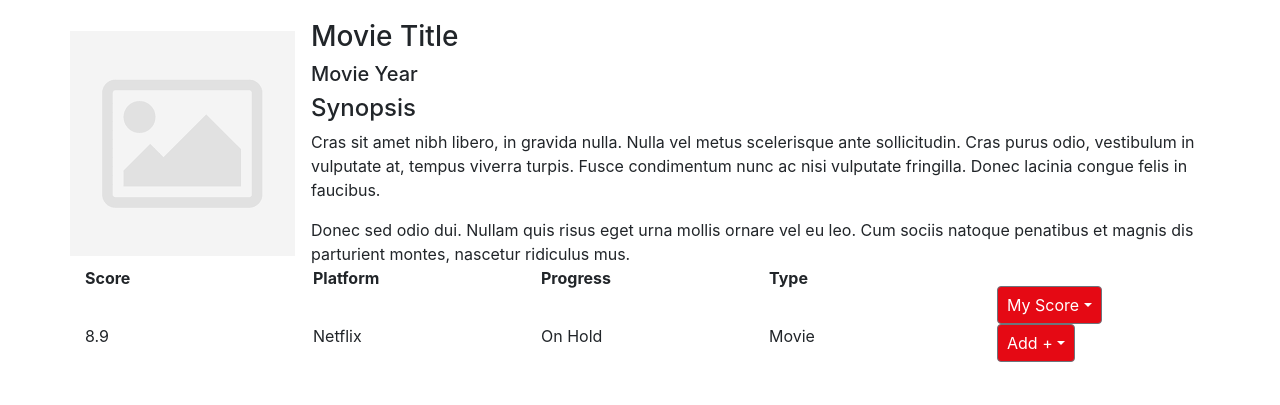
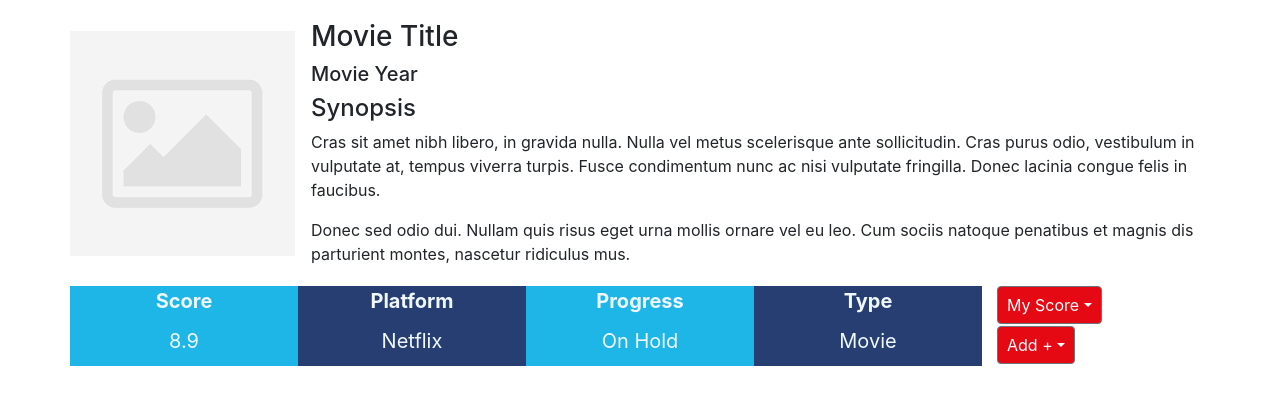
Before and after one commit to truongnguyenlinh/flixlist, a Flask app: page /shows/1 in a window 1280 px wide. Shown: the part 56-461 px from the top of the page. Run offline with Flask 2, Linux system fonts and the light colour scheme; some libraries are stand-ins or nearby versions.

Commit message:
Add styles for show_detail template and fix header

```diff
--- a/app/static/styles/main.css
+++ b/app/static/styles/main.css
@@ -0,0 +1,19 @@
+.stats-block-1 {
+  background-color: #1eb5e7;
+  height: 40px;
+  margin-top: 20px;
+  text-align: center;
+}
+
+.stats-block-2 {
+  background-color: #273e72;
+  height: 40px;
+  margin-top: 20px;
+  text-align: center;
+}
+
+.shows-detail {
+  font-size: 20px;
+  margin: 10px;
+  color: aliceblue;
+}
--- a/app/templates/header.html
+++ b/app/templates/header.html
@@ -10,7 +10,7 @@
 
         <link rel="stylesheet" href="https://stackpath.bootstrapcdn.com/bootstrap/4.3.1/css/bootstrap.min.css" integrity="sha384-ggOyR0iXCbMQv3Xipma34MD+dH/1fQ784/j6cY/iJTQUOhcWr7x9JvoRxT2MZw1T" crossorigin="anonymous">
 
-        <link rel="stylesheet" href="/static/styles/main.css">
+        <link rel="stylesheet" href="{{ url_for('static', filename='styles/main.css') }}">
 
         <title>{{ title }}</title>
     </head>
```
